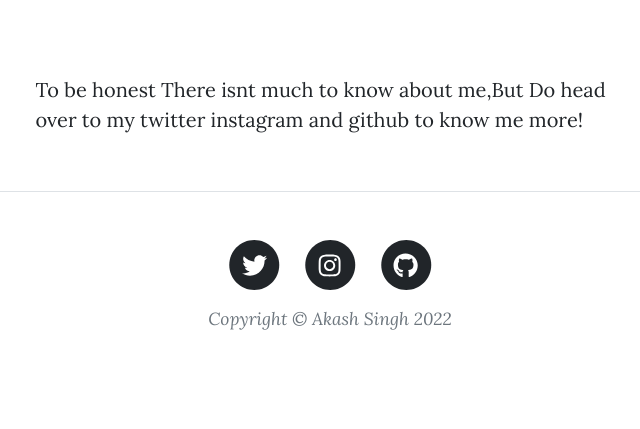
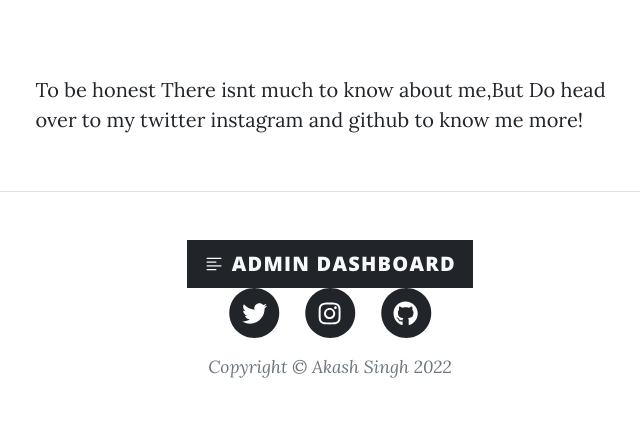
Before and after one commit to SkySingh04/Gen-Z-Diaries, a Flask app: page /about in a window 1280 px wide. Shown: the part 537-966 px from the top of the page, without its empty margins (310-950 px from the left). Before the commit the page ends 867 px from the top, so only its background shows below. Run offline with Flask 3, Linux system fonts and the light colour scheme; some libraries are stand-ins or nearby versions.

Commit message:
Update footer.html

```diff
--- a/templates/footer.html
+++ b/templates/footer.html
@@ -3,6 +3,9 @@
 <footer class="border-top">
     <div class="container px-4 px-lg-5">
         <div class="row gx-4 gx-lg-5 justify-content-center">
+            <div class="col-md-10 col-lg-12 col-xl-7 d-flex justify-content-center">
+                <a class="btn btn-dark btn-outline-light somemargin btn-lg border border-dark" href="{{url_for('admin_page')}}"><i class="bi-text-left"></i> ADMIN DASHBOARD</a>
+            </div>
             <div class="col-md-10 col-lg-8 col-xl-7">
             <ul class="list-inline text-center">
                 <li class="list-inline-item">
```
Lines whose indentation alone changed are shown as unchanged.
